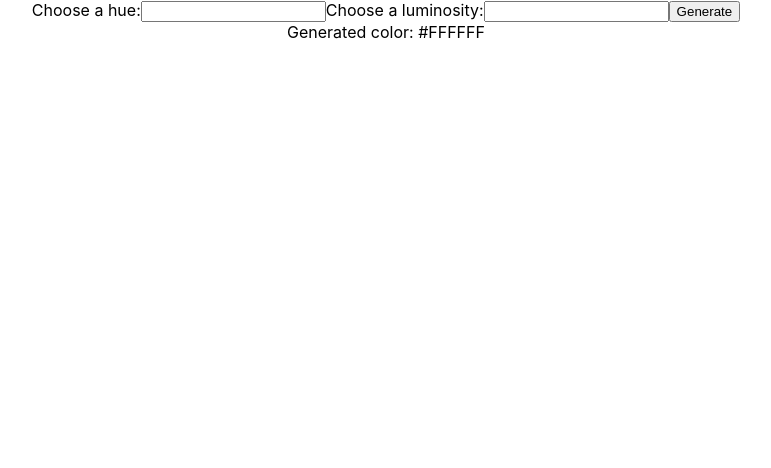
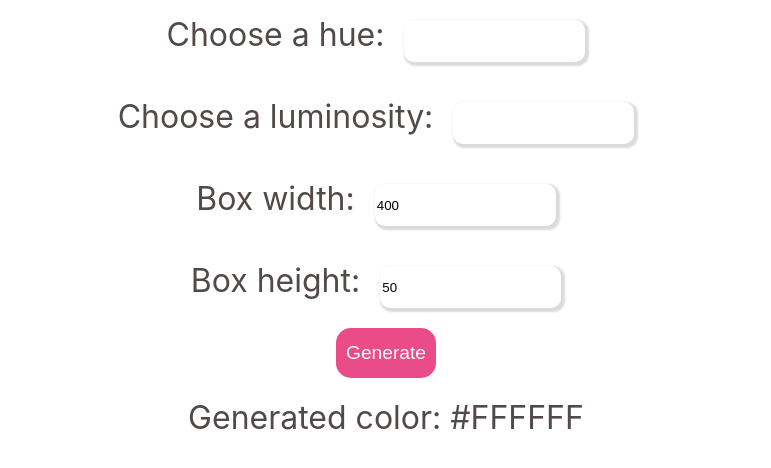
Before and after one commit to Anastasia-ra/react-random-color-generator, a React (Create React App) app: page / in a window 1280 px wide. Shown: the top 468 px of the page, without its empty margins (254-1025 px from the left). Built offline with nearby package versions, Linux system fonts and the light colour scheme.

Commit message:
Add style

```diff
--- a/package.json
+++ b/package.json
@@ -3,6 +3,7 @@
   "version": "0.1.0",
   "private": true,
   "dependencies": {
+    "@emotion/react": "^11.7.1",
     "@testing-library/jest-dom": "^5.14.1",
     "@testing-library/react": "^12.0.0",
     "@testing-library/user-event": "^13.2.1",
@@ -10,6 +11,7 @@
     "react": "^17.0.2",
     "react-dom": "^17.0.2",
     "react-scripts": "5.0.0",
+    "styled-components": "^5.3.3",
     "web-vitals": "^2.1.0"
   },
   "scripts": {
--- a/src/App.css
+++ /dev/null
@@ -1,38 +0,0 @@
-.App {
-  text-align: center;
-}
-
-.App-logo {
-  height: 40vmin;
-  pointer-events: none;
-}
-
-@media (prefers-reduced-motion: no-preference) {
-  .App-logo {
-    animation: App-logo-spin infinite 20s linear;
-  }
-}
-
-.App-header {
-  background-color: #282c34;
-  min-height: 100vh;
-  display: flex;
-  flex-direction: column;
-  align-items: center;
-  justify-content: center;
-  font-size: calc(10px + 2vmin);
-  color: white;
-}
-
-.App-link {
-  color: #61dafb;
-}
-
-@keyframes App-logo-spin {
-  from {
-    transform: rotate(0deg);
-  }
-  to {
-    transform: rotate(360deg);
-  }
-}
--- a/src/App.js
+++ b/src/App.js
@@ -1,11 +1,21 @@
-import './App.css';
+import {
+  buttonStyle,
+  inputStyle,
+  labelStyle,
+  appStyle,
+  formStyle,
+} from './style.js';
 import React, { useState } from 'react';
 import randomColor from 'randomcolor';
+/** @jsxImportSource @emotion/react */
+import { css } from '@emotion/react';
 
 function App() {
   const [color, setColor] = useState('#FFFFFF');
   const [hue, setHue] = useState();
   const [luminosity, setLuminosity] = useState();
+  const [width, setWidth] = useState('400');
+  const [height, setHeight] = useState('50');
 
   function chooseHue(event) {
     setHue(event.currentTarget.value);
@@ -13,9 +23,14 @@ function App() {
   function chooseLuminosity(event) {
     setLuminosity(event.currentTarget.value);
   }
+  function chooseWidth(event) {
+    setWidth(event.currentTarget.value);
+  }
+  function chooseHeight(event) {
+    setHeight(event.currentTarget.value);
+  }
+
   function handleChange() {
-    // const newHue = window.prompt('Hue ?');
-    // const newLuminosity = window.prompt('Luminosity ?');
     const newColor = randomColor({
       luminosity: luminosity,
       hue: hue,
@@ -24,19 +39,57 @@ function App() {
   }
 
   return (
-    <div className="App">
-      <label>
-        Choose a hue:
-        <input onChange={chooseHue} value={hue} />
+    <div className="App" css={appStyle}>
+      <div css={formStyle}>
+        <label css={labelStyle}>
+          Choose a hue:
+          <input
+            css={inputStyle}
+            className="userInput"
+            onChange={chooseHue}
+            value={hue}
+          />
+        </label>{' '}
+      </div>
+      <label css={labelStyle}>
+        Choose a luminosity:
+        <input
+          css={inputStyle}
+          className="userInput"
+          onChange={chooseLuminosity}
+          value={luminosity}
+        />
       </label>
-      <label>
-        Choose a luminosity:
-        <input onChange={chooseLuminosity} value={luminosity} />
+      <label css={labelStyle}>
+        Box width:
+        <input
+          css={inputStyle}
+          className="userInput"
+          onChange={chooseWidth}
+          value={width}
+        />
       </label>
-      <button onClick={handleChange}>Generate</button>
+      <label css={labelStyle}>
+        Box height:
+        <input
+          css={inputStyle}
+          className="userInput"
+          onChange={chooseHeight}
+          value={height}
+        />
+      </label>
+      <button css={buttonStyle} onClick={handleChange}>
+        Generate
+      </button>
       <div
+        css={labelStyle}
         style={{
+          margin: '20px',
           backgroundColor: color,
+          width: Number(width),
+          height: Number(height),
+          textAlign: 'center',
+          //transition: all 2s ease,
         }}
       >
         Generated color: {color}
--- /dev/null
+++ b/src/style.js
@@ -0,0 +1,47 @@
+/** @jsxImportSource @emotion/react */
+import { css } from '@emotion/react';
+
+export const appStyle = css`
+  display: flex;
+  flex-direction: column;
+  justify-content: center;
+  align-items: center;
+`;
+
+export const formStyle = css`
+  display: flex;
+  align-items: center;
+`;
+
+export const buttonStyle = css`
+  font-size: 1.2em ;
+  text-align: center;
+  background-color: #ea4c89;
+  border-radius: 15px;
+  border-style: none;
+  /* box-sizing: border-box; */
+  color: #ffffff;
+  cursor: pointer;
+  font-family: 'Arial',
+
+  font-weight: 500;
+  height: 50px;
+  width: 100px;
+  padding: 10px 10px;
+
+`;
+
+export const labelStyle = css`
+  display: block;
+  font: Arial, Helvetica, sans-serif;
+  color: #524949;
+  font-size: 2em;
+`;
+
+export const inputStyle = css`
+  border-style: none;
+  border-radius: 10px;
+  box-shadow: 2px 2px 2px 2px #dbdbdb;
+  height: 40px;
+  margin: 20px;
+`;
--- a/tsconfig.json
+++ b/tsconfig.json
@@ -13,7 +13,9 @@
     "allowSyntheticDefaultImports": true,
     "downlevelIteration": true,
     "forceConsistentCasingInFileNames": true,
-    "jsx": "react-jsx",
+    "jsx": "preserve",
+
+    "jsxImportSource": "@emotion/react",
     "noEmit": true,
     "noFallthroughCasesInSwitch": true,
     "skipLibCheck": true,
```
Also changed, not shown: 1 other file (tests, documents, lock files or other folders).
